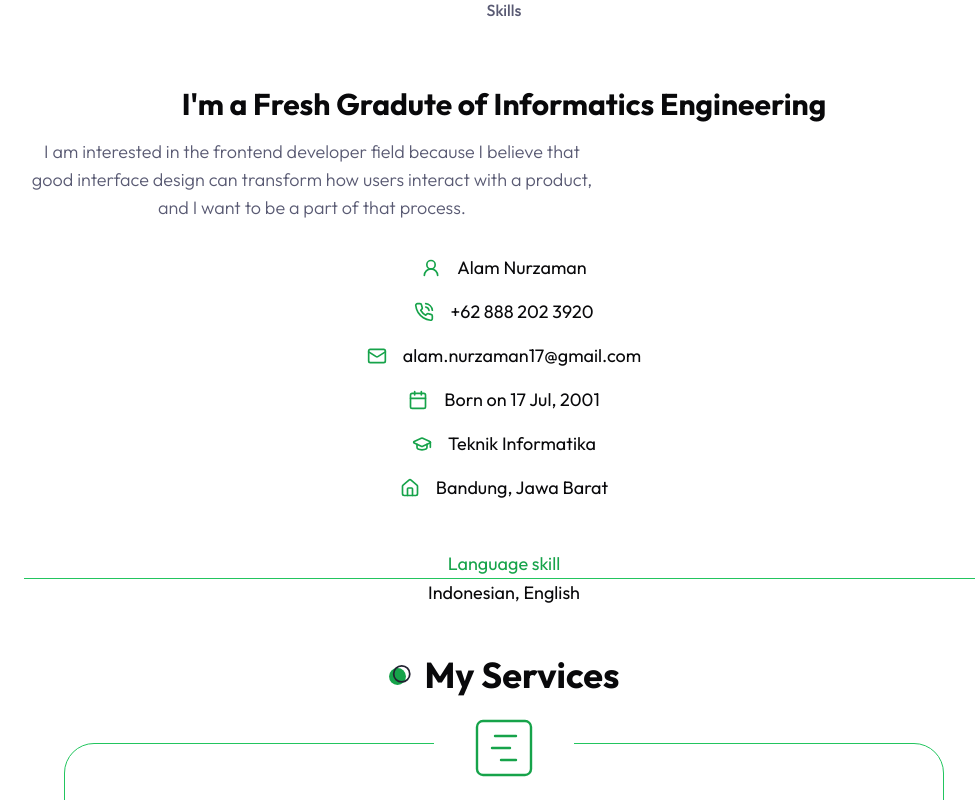
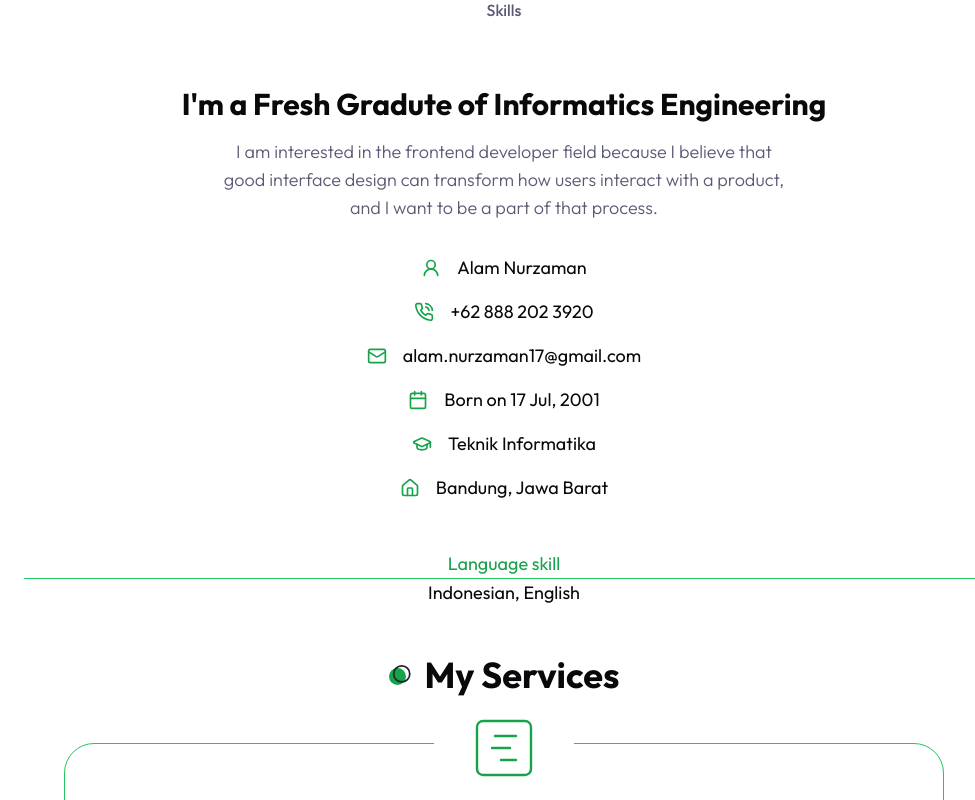
Before and after one commit to alamnurzaman17/my-portofolio, a Next.js app: page / in a window 1280 px wide. Shown: the part 960-1760 px from the top of the page, without its empty margins (136-1111 px from the left). Built offline with nearby package versions, Linux system fonts and the light colour scheme.

Commit message:
fixing paragrap responsive

```diff
--- a/components/About.jsx
+++ b/components/About.jsx
@@ -154,7 +154,7 @@ const About = () => {
                     <h3 className="h3 mb-4">
                       I'm a Fresh Gradute of Informatics Engineering
                     </h3>
-                    <p className="subtitle max-w-xl max-auto xl:mx-0">
+                    <p className="subtitle max-w-xl mx-auto xl:mx-0">
                       I am interested in the frontend developer field because I
                       believe that good interface design can transform how users
                       interact with a product, and I want to be a part of that
```
